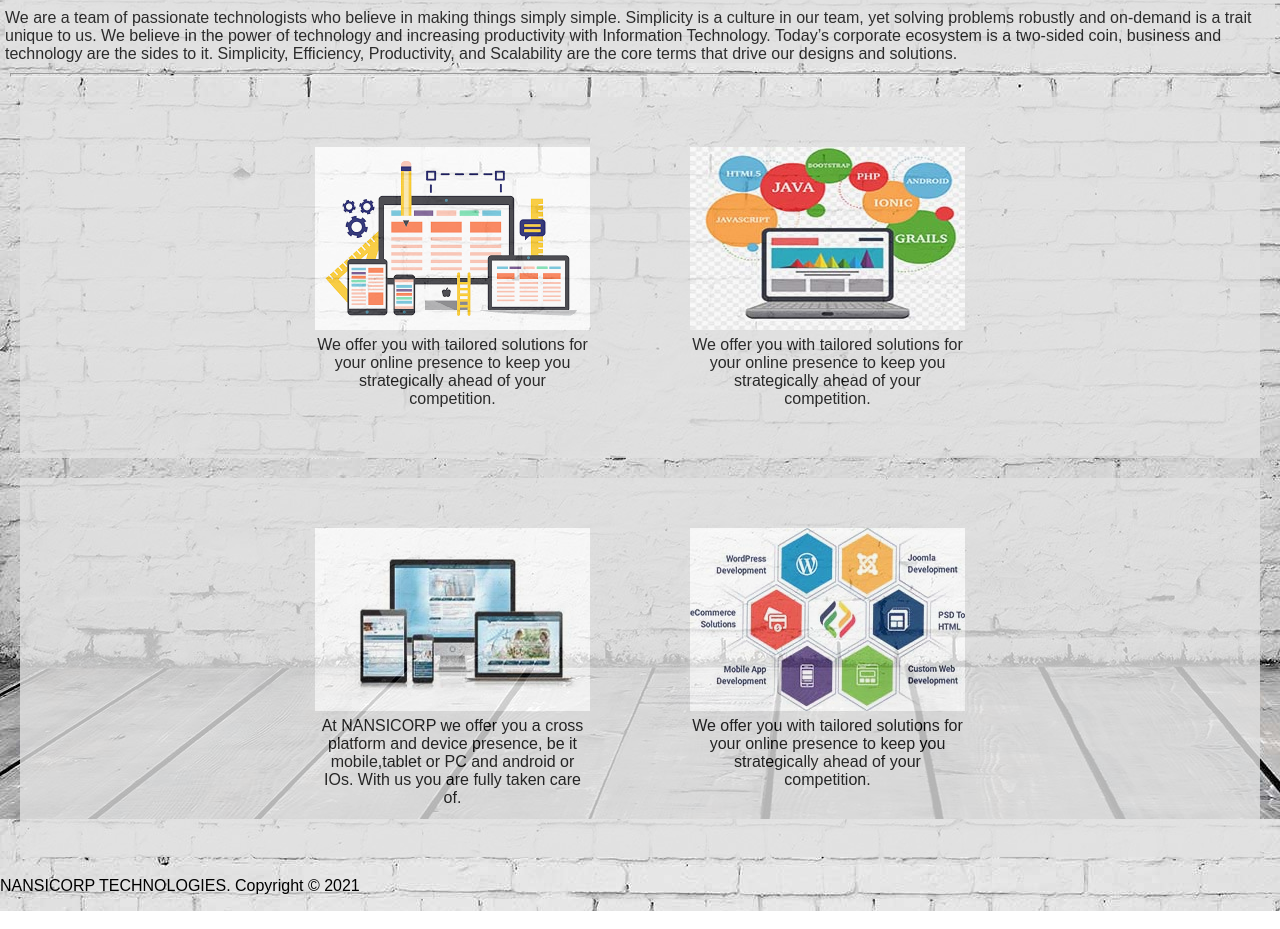
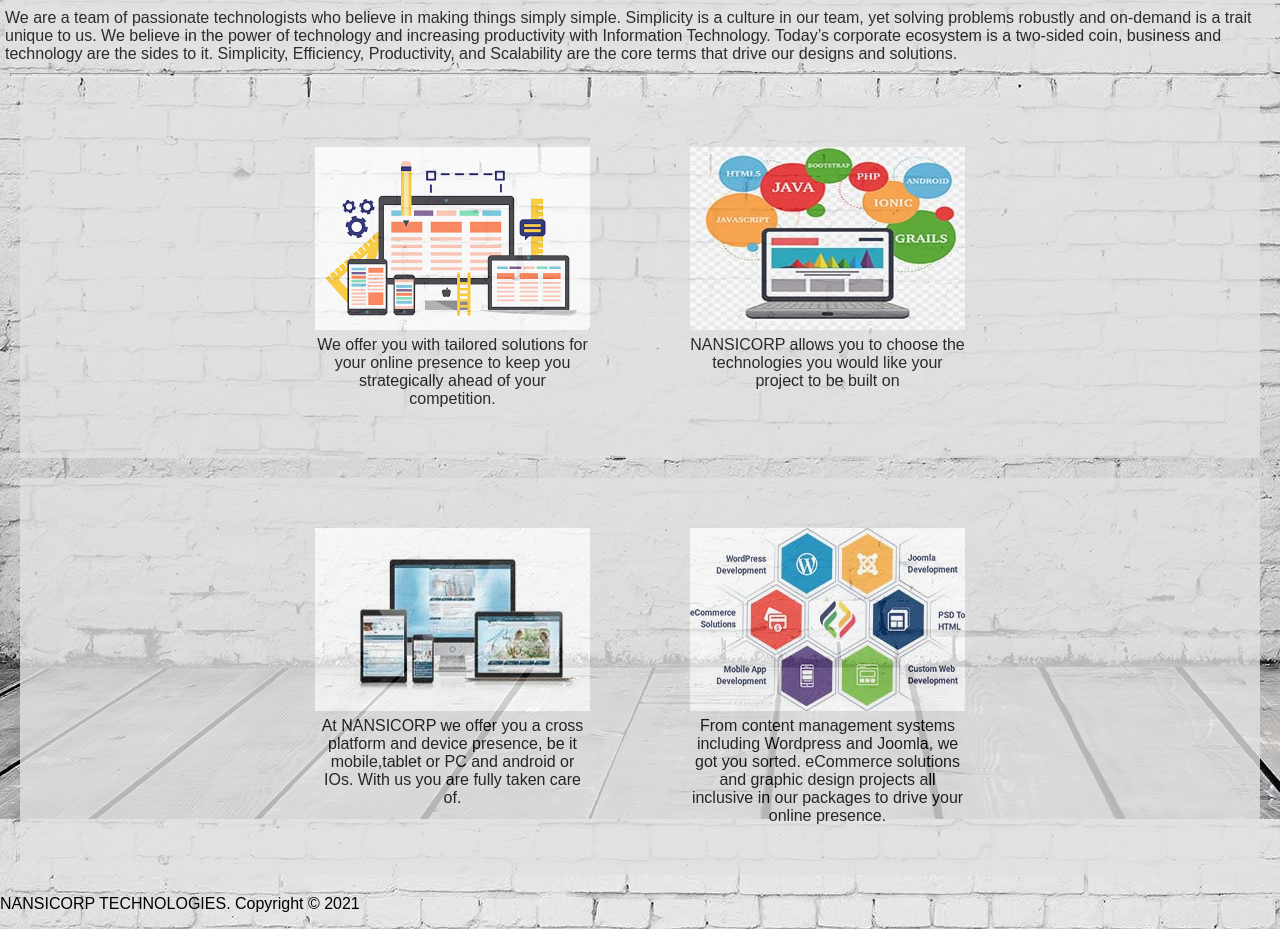
Before and after one commit to nansiarauf/yisonweb, a plain HTML site: page about.html in a window 1280 px wide. Shown: the part 141-1070 px from the top of the page. Drawn offline with Linux system fonts and the light colour scheme.

Commit message:
another commit

```diff
--- a/about.html
+++ b/about.html
@@ -38,8 +38,7 @@
             </div>
             <div>
                 <img src="img/job12.jpg" alt="">
-                <article>We offer you with tailored solutions for your online presence to keep you strategically ahead of your competition.
-                </article>
+                <article>NANSICORP allows you to choose the technologies you would like your project to be built on</article>
             </div>
         </section>
         <section class="jobs2">
@@ -50,7 +49,7 @@
             </div>
             <div>
                 <img src="img/varied.jpg" alt="">
-                <article>We offer you with tailored solutions for your online presence to keep you strategically ahead of your competition.
+                <article>From content management systems including Wordpress and Joomla, we got you sorted. eCommerce solutions and graphic design projects all inclusive in our packages to drive your online presence.
                 </article>
             </div>
         </section>
```
